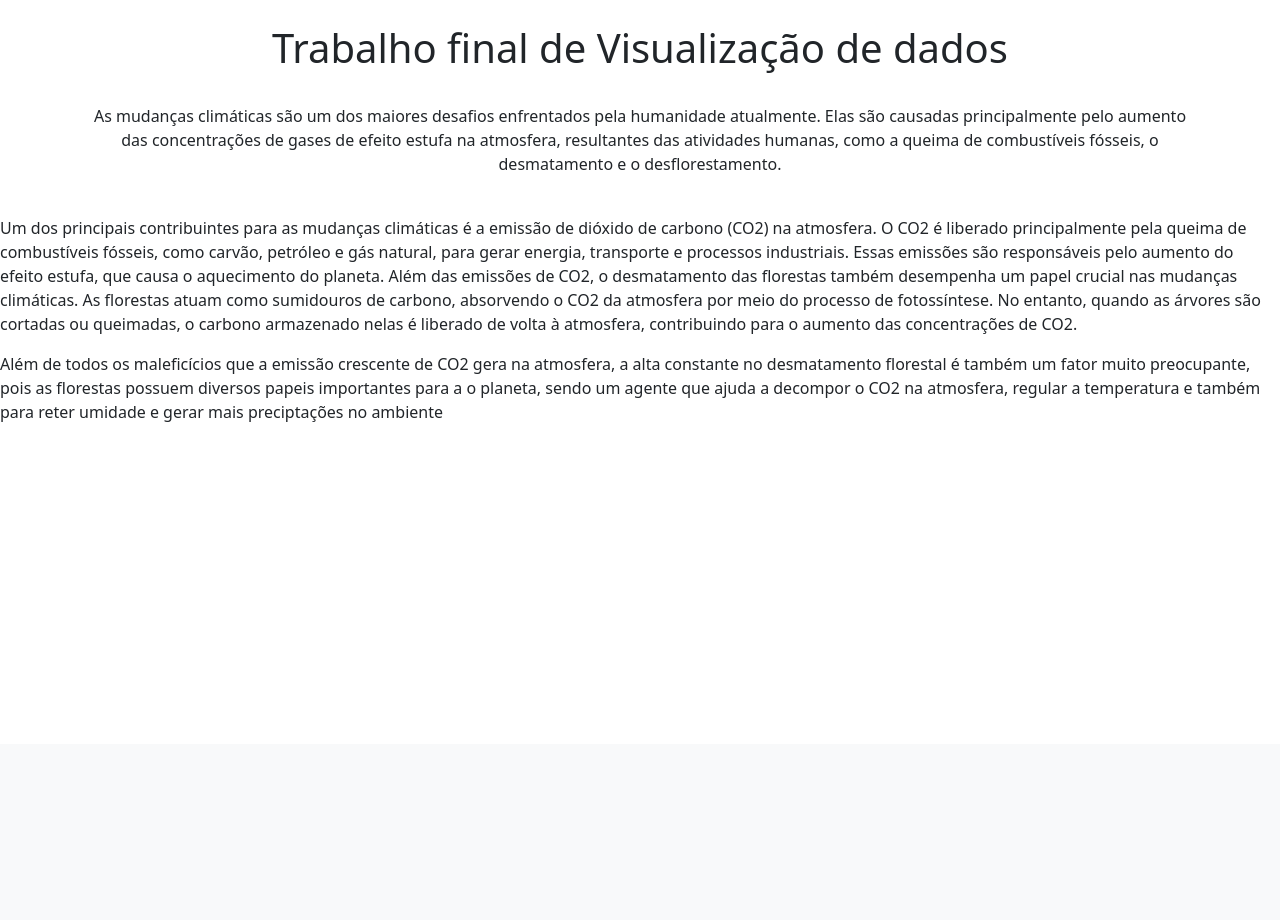
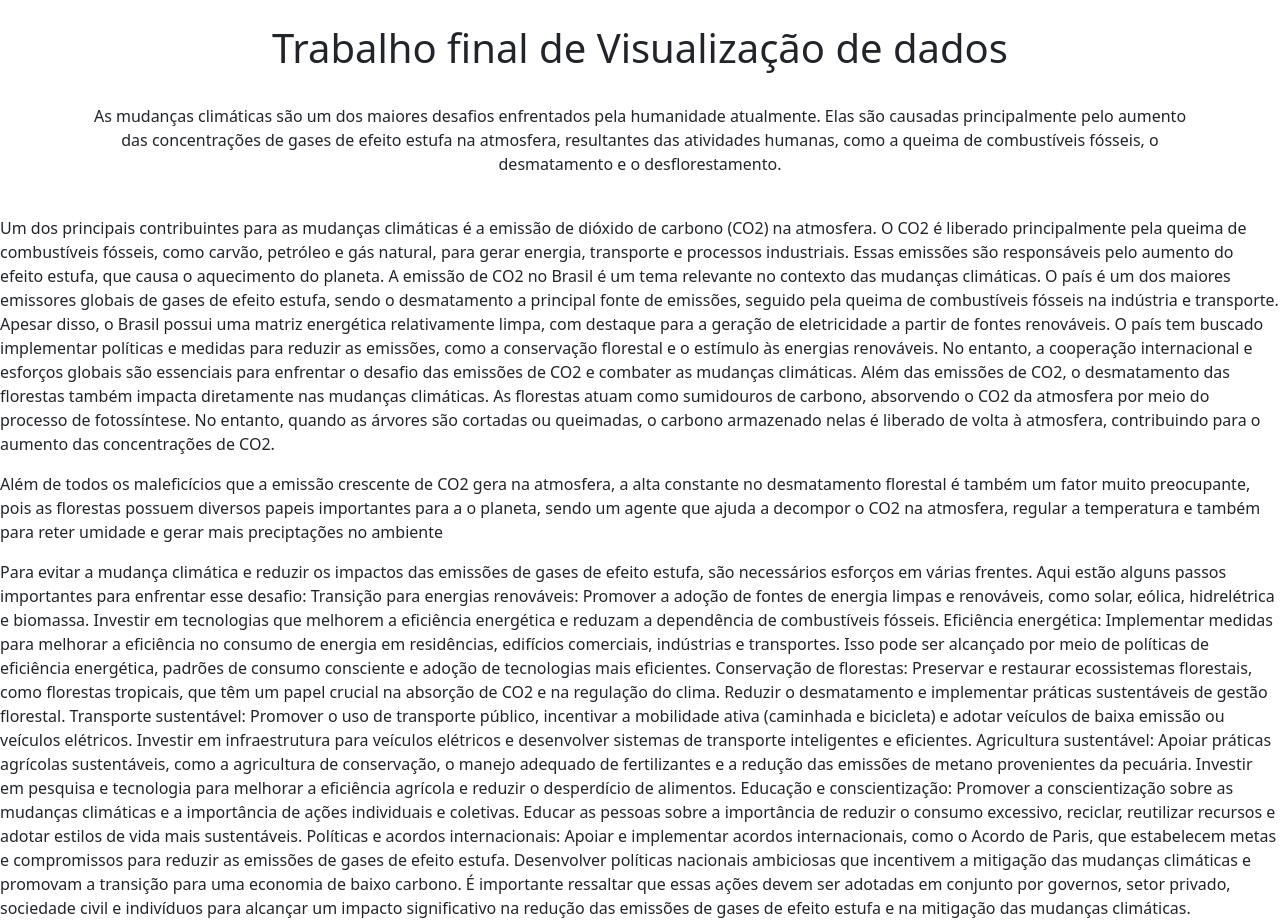
Before and after one commit to rodrigorochag/PPGCC_visualizacao_dados, a Django app: template projeto/visualizacao/templates/graficos.html in a window 1280 px wide. Shown: the part 56-976 px from the top of the page. Before the commit the page ends 478 px from the top, so only its background shows below. Run offline with Django 4.2, Linux system fonts and the light colour scheme; the template is opened without the code that fills it, so the values that code supplies are empty; some libraries are stand-ins or nearby versions.

Commit message:
Alteração na ordem dos gráficos na html. Pagina aluno e fonte.

```diff
--- a/projeto/visualizacao/templates/aluno.html
+++ b/projeto/visualizacao/templates/aluno.html
@@ -8,5 +8,9 @@
 <!-- Aqui você pode incluir os gráficos e outros elementos -->
 
 
-<p>Informações do aluno</p>
+<p>Universidade Federal de Minas Gerais</p>
+<p>Instituto de Ciências Exatas</p>
+<p>Departamento de Ciência da Computação</p>
+<p>Visualização de Dados</p>
+<p>Rodrigo Rocha Gomes</p>
 {% endblock content %}
--- a/projeto/visualizacao/templates/fonte.html
+++ b/projeto/visualizacao/templates/fonte.html
@@ -9,4 +9,8 @@
 
 
 <p>Fonte dos dados</p>
+<a href="https://data.worldbank.org/indicator/EN.ATM.CO2E.KT?contextual=default&end=2019&start=1990&view=chart">CO2</a>
+<a href="http://terrabrasilis.dpi.inpe.br/app/dashboard/alerts/legal/amazon/aggregated/">Desmatamento</a>
+<a href="https://www.kaggle.com/code/henriqueosinski/eda-temperatura-casos-de-dengue-e-chuvas">temperatura</a>
+
 {% endblock content %}
--- a/projeto/visualizacao/templates/graficos.html
+++ b/projeto/visualizacao/templates/graficos.html
@@ -18,19 +18,41 @@
     <br>
     <p>
         Um dos principais contribuintes para as mudanças climáticas é a emissão de dióxido de carbono (CO2) na atmosfera. O CO2 é liberado principalmente pela queima de combustíveis fósseis, como carvão, petróleo e gás natural, para gerar energia, transporte e processos industriais. Essas emissões são responsáveis pelo aumento do efeito estufa, que causa o aquecimento do planeta.
+        {{barras|safe}}
 
-        Além das emissões de CO2, o desmatamento das florestas também desempenha um papel crucial nas mudanças climáticas. As florestas atuam como sumidouros de carbono, absorvendo o CO2 da atmosfera por meio do processo de fotossíntese. No entanto, quando as árvores são cortadas ou queimadas, o carbono armazenado nelas é liberado de volta à atmosfera, contribuindo para o aumento das concentrações de CO2.
+
+A emissão de CO2 no Brasil é um tema relevante no contexto das mudanças climáticas. O país é um dos maiores emissores globais de gases de efeito estufa, sendo o desmatamento a principal fonte de emissões, seguido pela queima de combustíveis fósseis na indústria e transporte. Apesar disso, o Brasil possui uma matriz energética relativamente limpa, com destaque para a geração de eletricidade a partir de fontes renováveis. O país tem buscado implementar políticas e medidas para reduzir as emissões, como a conservação florestal e o estímulo às energias renováveis. No entanto, a cooperação internacional e esforços globais são essenciais para enfrentar o desafio das emissões de CO2 e combater as mudanças climáticas.
+{{ co2|safe }}
+
+        Além das emissões de CO2, o desmatamento das florestas também impacta diretamente nas mudanças climáticas. As florestas atuam como sumidouros de carbono, absorvendo o CO2 da atmosfera por meio do processo de fotossíntese. No entanto, quando as árvores são cortadas ou queimadas, o carbono armazenado nelas é liberado de volta à atmosfera, contribuindo para o aumento das concentrações de CO2.
+        {{ desmatamento_brazil|safe }}
     </p></center>
-    {{ temperatura|safe }}
+
 
     <div id="co2">
-     <p>Além de todos os maleficícios que a emissão crescente de CO2 gera na atmosfera, a alta constante no desmatamento florestal é também um fator muito preocupante, pois as florestas possuem diversos papeis importantes para a o planeta, sendo um agente que ajuda a decompor o CO2 na atmosfera, regular a temperatura e também para reter umidade e gerar mais preciptações no ambiente</p>{{ co2|safe }}</div>
+     <p>Além de todos os maleficícios que a emissão crescente de CO2 gera na atmosfera, a alta constante no desmatamento florestal é também um fator muito preocupante, pois as florestas possuem diversos papeis importantes para a o planeta, sendo um agente que ajuda a decompor o CO2 na atmosfera, regular a temperatura e também para reter umidade e gerar mais preciptações no ambiente</p></div>
+     {{ temperatura|safe }}
 
 
 
-    {{ desmatamento_brazil|safe }}
+<div id="conclusao">Para evitar a mudança climática e reduzir os impactos das emissões de gases de efeito estufa, são necessários esforços em várias frentes. Aqui estão alguns passos importantes para enfrentar esse desafio:
 
-    {{barras|safe}}
+    Transição para energias renováveis: Promover a adoção de fontes de energia limpas e renováveis, como solar, eólica, hidrelétrica e biomassa. Investir em tecnologias que melhorem a eficiência energética e reduzam a dependência de combustíveis fósseis.
+
+    Eficiência energética: Implementar medidas para melhorar a eficiência no consumo de energia em residências, edifícios comerciais, indústrias e transportes. Isso pode ser alcançado por meio de políticas de eficiência energética, padrões de consumo consciente e adoção de tecnologias mais eficientes.
+
+    Conservação de florestas: Preservar e restaurar ecossistemas florestais, como florestas tropicais, que têm um papel crucial na absorção de CO2 e na regulação do clima. Reduzir o desmatamento e implementar práticas sustentáveis de gestão florestal.
+
+    Transporte sustentável: Promover o uso de transporte público, incentivar a mobilidade ativa (caminhada e bicicleta) e adotar veículos de baixa emissão ou veículos elétricos. Investir em infraestrutura para veículos elétricos e desenvolver sistemas de transporte inteligentes e eficientes.
+
+    Agricultura sustentável: Apoiar práticas agrícolas sustentáveis, como a agricultura de conservação, o manejo adequado de fertilizantes e a redução das emissões de metano provenientes da pecuária. Investir em pesquisa e tecnologia para melhorar a eficiência agrícola e reduzir o desperdício de alimentos.
+
+    Educação e conscientização: Promover a conscientização sobre as mudanças climáticas e a importância de ações individuais e coletivas. Educar as pessoas sobre a importância de reduzir o consumo excessivo, reciclar, reutilizar recursos e adotar estilos de vida mais sustentáveis.
+
+    Políticas e acordos internacionais: Apoiar e implementar acordos internacionais, como o Acordo de Paris, que estabelecem metas e compromissos para reduzir as emissões de gases de efeito estufa. Desenvolver políticas nacionais ambiciosas que incentivem a mitigação das mudanças climáticas e promovam a transição para uma economia de baixo carbono.
+
+    É importante ressaltar que essas ações devem ser adotadas em conjunto por governos, setor privado, sociedade civil e indivíduos para alcançar um impacto significativo na redução das emissões de gases de efeito estufa e na mitigação das mudanças climáticas.</div>
+
 
 
 
```
